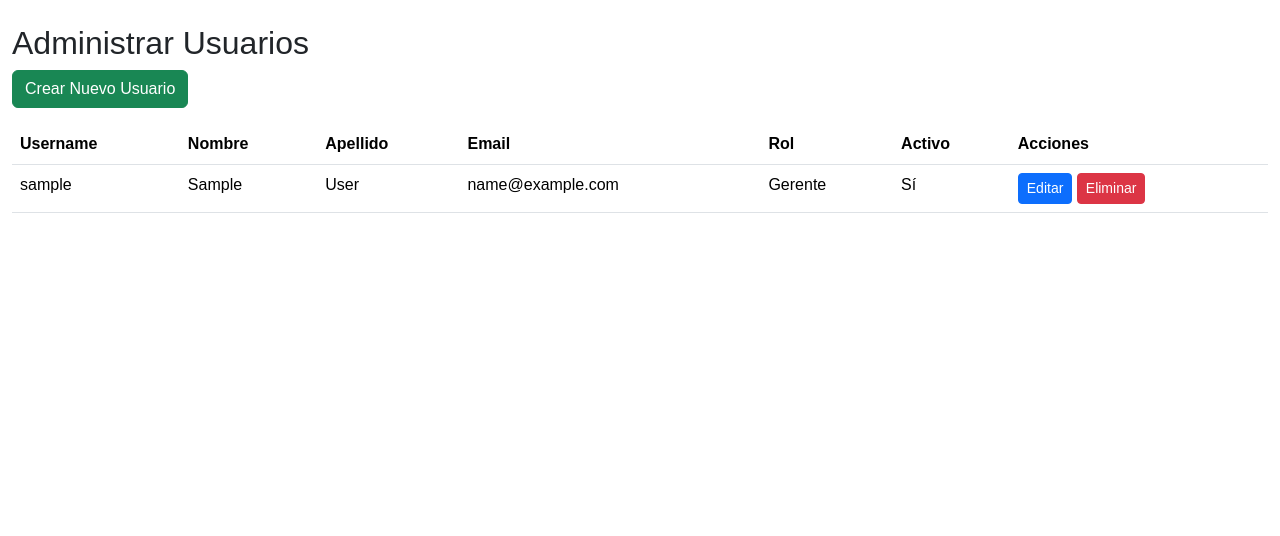
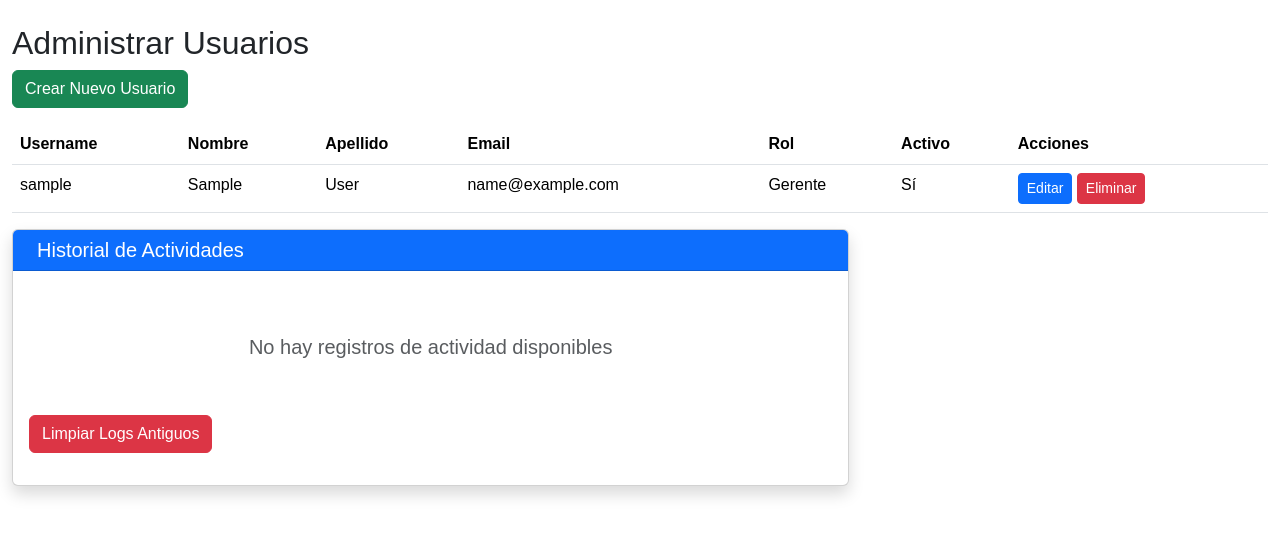
Before and after one commit to OscarNR7/CRM, a Django app: page /administrar/ in a window 1280 px wide. Shown: the part 48-584 px from the top of the page. Run offline with Django 5.2, Linux system fonts and the light colour scheme; a user stored in the database is signed in; tables that the repository leaves empty hold one stand-in row (values such as "Sample post").

Commit message:
Implementacion de logs para verificar acciones de usuarios

```diff
--- a/sistema/settings.py
+++ b/sistema/settings.py
@@ -207,3 +207,7 @@ DEFAULT_AUTO_FIELD = 'django.db.models.BigAutoField'
 
 MEDIA_ROOT = os.path.join(BASE_DIR, '')
 MEDIA_URL = '/clientes/fotos/'
+
+# Configuración de logs
+LOG_RETENTION_DAYS = 15  # o los días que prefieras
+LOG_ARCHIVE_DIR = os.path.join(BASE_DIR, 'log_archives')
--- a/usuarios/models.py
+++ b/usuarios/models.py
@@ -12,3 +12,16 @@ class UserRole(models.Model):
 
     def __str__(self):
         return f"{self.user.username} - {self.get_role_display()}"
+
+class UserActivityLog(models.Model):
+    user = models.ForeignKey(User, on_delete=models.CASCADE)
+    action = models.CharField(max_length=255)
+    target = models.CharField(max_length=255)
+    timestamp = models.DateTimeField(auto_now_add=True)
+    app_name = models.CharField(max_length=100)
+
+    class Meta:
+        ordering = ['-timestamp']
+
+    def __str__(self):
+        return f"{self.user.username} - {self.action} - {self.timestamp}"
--- a/usuarios/templates/usuarios/listar_usuarios.html
+++ b/usuarios/templates/usuarios/listar_usuarios.html
@@ -39,4 +39,126 @@
         {% endfor %}
     </tbody>
 </table>
+<div class="col-md-8">
+    <div class="card shadow">
+        <div class="card-header bg-primary text-white">
+            <div class="d-flex justify-content-between align-items-center">
+                <h5 class="mb-0">
+                    <i class="fas fa-history me-2"></i>
+                    Historial de Actividades
+                </h5>
+                {% if total_logs %}
+                    <span class="badge bg-light text-dark">
+                        Total: {{ total_logs }} registros
+                    </span>
+                {% endif %}
+            </div>
+        </div>
+        <div class="card-body">
+            {% if logs %}
+                <div class="table-responsive">
+                    <table class="table table-hover">
+                        <thead class="table-light">
+                            <tr>
+                                <th>Usuario</th>
+                                <th>Acción</th>
+                                <th>Objetivo</th>
+                                <th>Aplicación</th>
+                                <th>Fecha y Hora</th>
+                            </tr>
+                        </thead>
+                        <tbody>
+                            {% for log in logs %}
+                            <tr>
+                                <td>
+                                    <i class="fas fa-user-circle me-2"></i>
+                                    {{ log.user.username }}
+                                </td>
+                                <td>
+                                    {% if log.action == "Eliminó" %}
+                                        <span class="badge bg-danger">
+                                            <i class="fas fa-trash-alt me-1"></i>
+                                            {{ log.action }}
+                                        </span>
+                                    {% elif log.action == "Agregó" %}
+                                        <span class="badge bg-success">
+                                            <i class="fas fa-plus-circle me-1"></i>
+                                            {{ log.action }}
+                                        </span>
+                                    {% elif log.action == "Modificó" %}
+                                        <span class="badge bg-warning">
+                                            <i class="fas fa-edit me-1"></i>
+                                            {{ log.action }}
+                                        </span>
+                                    {% else %}
+                                        <span class="badge bg-info">
+                                            <i class="fas fa-info-circle me-1"></i>
+                                            {{ log.action }}
+                                        </span>
+                                    {% endif %}
+                                </td>
+                                <td>{{ log.target }}</td>
+                                <td>
+                                    <span class="badge bg-secondary">
+                                        {{ log.app_name }}
+                                    </span>
+                                </td>
+                                <td>
+                                    <i class="far fa-clock me-2"></i>
+                                    {{ log.timestamp|date:"d/m/Y H:i:s" }}
+                                </td>
+                            </tr>
+                            {% endfor %}
+                        </tbody>
+                    </table>
+                </div>
+
+                {% if logs.paginator.num_pages > 1 %}
+                <nav aria-label="Navegación de páginas" class="mt-4">
+                    <ul class="pagination justify-content-center">
+                        {% if logs.has_previous %}
+                            <li class="page-item">
+                                <a class="page-link" href="?page=1">&laquo; Primera</a>
+                            </li>
+                            <li class="page-item">
+                                <a class="page-link" href="?page={{ logs.previous_page_number }}">Anterior</a>
+                            </li>
+                        {% endif %}
+
+                        <li class="page-item active">
+                            <span class="page-link">
+                                Página {{ logs.number }} de {{ logs.paginator.num_pages }}
+                            </span>
+                        </li>
+
+                        {% if logs.has_next %}
+                            <li class="page-item">
+                                <a class="page-link" href="?page={{ logs.next_page_number }}">Siguiente</a>
+                            </li>
+                            <li class="page-item">
+                                <a class="page-link" href="?page={{ logs.paginator.num_pages }}">Última &raquo;</a>
+                            </li>
+                        {% endif %}
+                    </ul>
+                </nav>
+                {% endif %}
+            {% else %}
+                <div class="text-center py-5">
+                    <i class="fas fa-clipboard-list fa-3x text-muted mb-3"></i>
+                    <h5 class="text-muted">No hay registros de actividad disponibles</h5>
+                </div>
+            {% endif %}
+            <form action="{% url 'clean_logs' %}" method="post" style="display:inline;">
+                {% csrf_token %}
+                <button type="submit" class="btn btn-danger mb-3" onclick="return confirm('¿Estás seguro de que deseas eliminar los logs antiguos? Esta acción no se puede deshacer.');">
+                    Limpiar Logs Antiguos
+                </button>
+            </form>
+
+        </div>
+    </div>
+</div>
+</div>
+</div>
+
 {% endblock %}
--- a/usuarios/urls.py
+++ b/usuarios/urls.py
@@ -11,4 +11,6 @@ urlpatterns = [
     path('logout/', views.signout, name = 'logout'),
     path('', views.signin, name = 'signin'),
     path('profile/', views.profile, name = 'perfil'),
+    path('actividad/', views.activity_log, name='activity_log'),
+    path('clean-logs/', clean_logs_view, name='clean_logs'),
 ]
--- a/usuarios/views.py
+++ b/usuarios/views.py
@@ -2,7 +2,9 @@ from django.shortcuts import render, redirect, get_object_or_404
 from django.contrib.auth.decorators import login_required
 from django.contrib.auth.models import User
 from django.contrib import messages
-from .models import UserRole
+from .models import *
+from .clean_logs import *
+from django.core.paginator import Paginator
 from django.urls import reverse_lazy
 from django.contrib.auth.mixins import LoginRequiredMixin
 from django.contrib.auth.forms import UserCreationForm, AuthenticationForm
@@ -19,11 +21,21 @@ from django.core.exceptions import ValidationError
 def administrar_usuarios(request):
     try:
         usuarios = User.objects.all()
+        logs = UserActivityLog.objects.select_related('user').order_by('-timestamp')
+        paginator = Paginator(logs, 10)  # 10 registros por página
+        page = request.GET.get('page')
+        logs_paginados = paginator.get_page(page)
+        context = {
+            'usuarios': usuarios,
+            'logs': logs_paginados,
+            'total_logs': logs.count()
+        }
+
+        return render(request, 'usuarios/listar_usuarios.html', context)
     except Exception as e:
-        messages.error(request, f"Error al listar los usuarios: {e}")
-        return redirect('home')
-
-    return render(request, 'usuarios/listar_usuarios.html', {'usuarios': usuarios})
+        print(f"Error en listar_usuarios: {e}")
+        messages.error(request, "Error al cargar la lista de usuarios y actividades.")
+        return render(request, 'usuarios/listar_usuarios.html', {'usuarios': [], 'logs': []})
 
 @login_required
 @gerente_required
@@ -38,6 +50,12 @@ def editar_usuario(request, user_id):
             if user_form.is_valid() and role_form.is_valid():
                 user_form.save()
                 role_form.save()
+                log_user_activity(
+                    user=request.user,
+                    action="Editó",
+                    target=f"Usuario: {usuario.username}",
+                    app_name="usuarios"
+                )
                 messages.success(request, "Usuario actualizado exitosamente.")
                 return redirect('administrar_usuarios')
             else:
@@ -67,6 +85,12 @@ def crear_usuario(request):
                 role = role_form.save(commit=False)
                 role.user = user
                 role.save()
+                log_user_activity(
+                    user=request.user,
+                    action="Creó",
+                    target=f"Usuario: {user.username}",
+                    app_name="usuarios"
+                )
                 messages.success(request, "Usuario creado exitosamente.")
                 return redirect('administrar_usuarios')
             else:
@@ -89,10 +113,16 @@ class EliminarUsuario(LoginRequiredMixin,DeleteView):
     success_url = reverse_lazy('administrar_usuarios')
     template_name = 'usuarios/user_confirm_delete.html'
 
-    def delete(self, request, *args, **kwargs):
+    def post(self, request, *args, **kwargs):
         try:
-            usuario = self.get_object()
-            messages.success(request, f"Usuario {usuario.username} eliminado exitosamente.")
+            user = self.get_object()
+            log_user_activity(
+                user=self.request.user,
+                action="Eliminó",
+                target=f"Usuario {user.username}",
+                app_name="usuarios"
+            )
+            messages.success(request, f"Usuario {user.username} eliminado exitosamente.")
             return super().delete(request, *args, **kwargs)
         except Exception as e:
             messages.error(request, f"Error al eliminar el usuario: {e}")
@@ -140,3 +170,51 @@ def profile(request):
         return redirect('home')
 
     return render(request, 'usuarios/profile.html', {'usuario': usuario})
+
+def log_user_activity(user, action, target, app_name):
+    try:
+        UserActivityLog.objects.create(
+            user=user,
+            action=action,
+            target=target,
+            app_name=app_name
+        )
+        print(f"Log creado: {user} - {action} - {target}")  # Para debugging
+    except Exception as e:
+        print(f"Error al crear log: {str(e)}")  # Para debugging
+
+@login_required
+@administrador_required
+def activity_log(request):
+    try:
+        # Obtener logs filtrados
+        days = request.GET.get('days', None)
+        days = int(days) if days else None
+        logs_list = get_filtered_logs(days=days)
+
+        paginator = Paginator(logs_list, 10)
+        page = request.GET.get('page')
+        logs = paginator.get_page(page)
+
+        return render(request, 'usuarios/activity_log.html', {
+            'logs': logs,
+            'total_logs': logs_list.count()
+        })
+    except Exception as e:
+        print(f"Error en la vista activity_log: {e}")
+        messages.error(request, "Error al cargar el historial de actividades.")
+        return render(request, 'usuarios/listar_usuarios.html', {'logs': []})
+
+def clean_logs_view(request):
+    # Establece los días de retención
+    retention_days = 15  # o el número que prefieras
+    cutoff_date = timezone.now() - timedelta(days=retention_days)
+
+    # Eliminar logs antiguos
+    deleted_count = UserActivityLog.objects.filter(timestamp__lt=cutoff_date).delete()[0]
+
+    # Agregar un mensaje al usuario
+    messages.success(request, f'Se eliminaron {deleted_count} logs antiguos.')
+
+    # Redirigir a la página anterior
+    return redirect('administrar_usuarios')  # Reemplaza con la URL desea
```
Also changed, not shown: clientes/vendedores_views.py (+24 -6 lines), clientes/views.py (+23 -3 lines), usuarios/admin.py (+8 -1 lines), usuarios/clean_logs.py (added, +108 -0 lines), usuarios/migrations/0003_useractivitylog.py (added).
